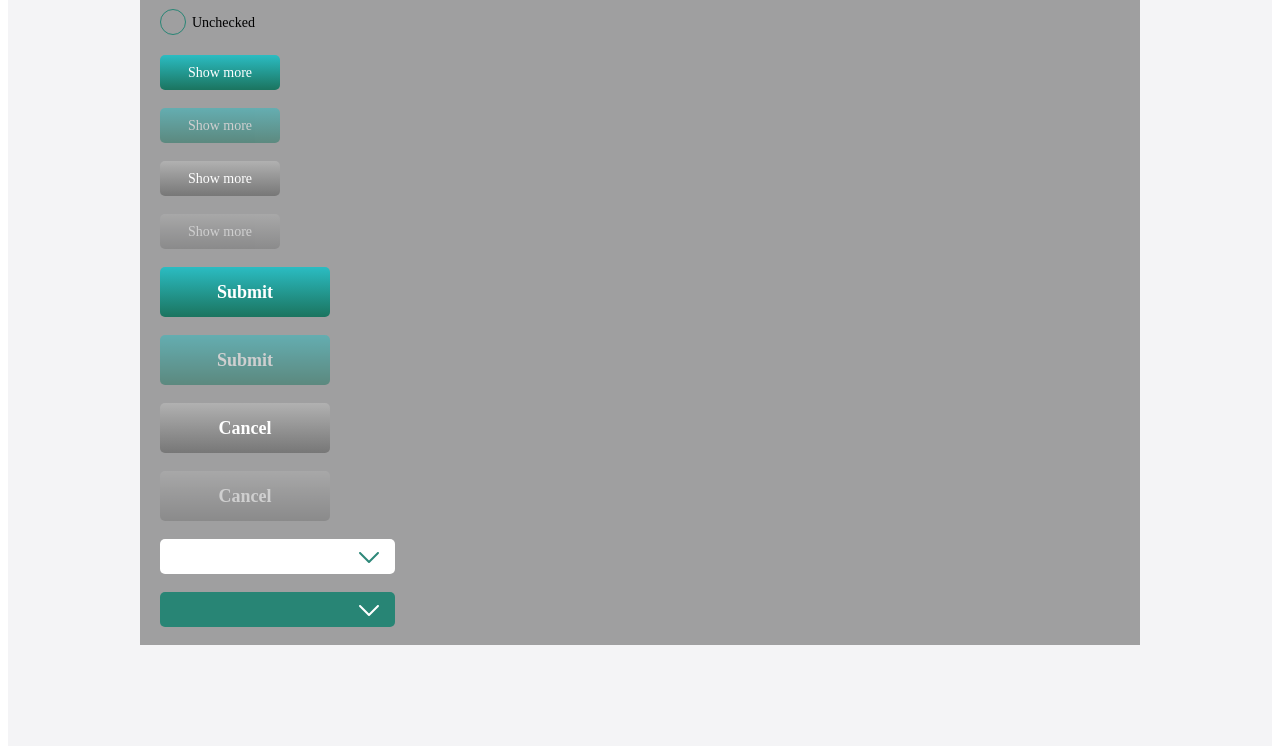
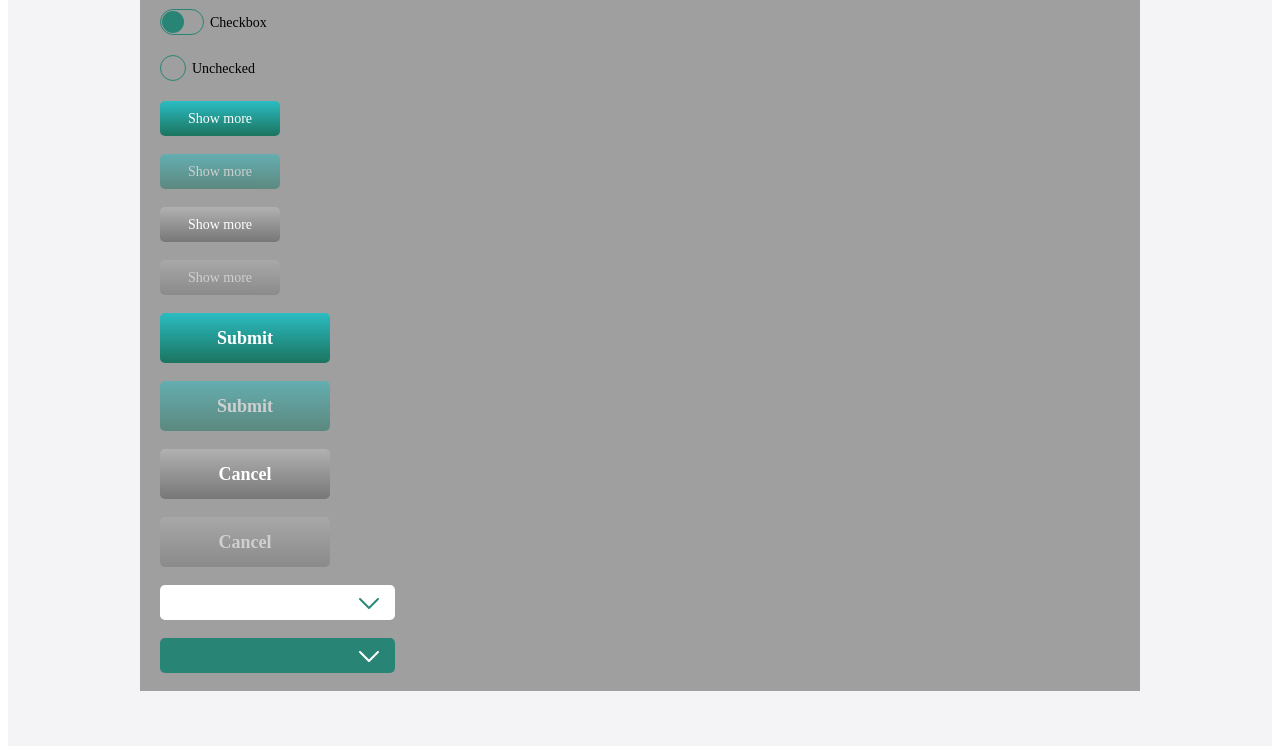
Before and after one commit to Malinin88/ReactLP, a plain HTML site: page index.html in a window 1280 px wide. Shown: the part 62-816 px from the top of the page. Drawn offline with Linux system fonts and the light colour scheme.

Commit message:
Add checkbox component.

```diff
--- /dev/null
+++ b/components/checkbox/checkbox.css
@@ -0,0 +1,57 @@
+input[type="checkbox"] {
+    display: none;
+}
+
+input[type="checkbox"] + label {
+    font-family: "PT Sans", serif;
+    font-size: 14px;
+    position: relative;
+    padding-left: 50px;
+    cursor: pointer;
+    line-height: 28px;
+    display: inline-block;
+}
+
+input[type="checkbox"]:checked + label {
+    color: #288575;
+}
+
+input[type="checkbox"] + label:before {
+    content: '';
+    position: absolute;
+    left: 0;
+    top: 0;
+    width: 42px;
+    height: 24px;
+    border: 1px solid #288575;
+    border-radius: 25px;
+}
+
+input[type="checkbox"]:not:checked + label:before {
+    background: transparent;
+}
+
+input[type="checkbox"]:checked + label:before {
+    background: #288575;
+}
+
+input[type="checkbox"] + label:after {
+    content: '';
+    width: 22px;
+    height: 22px;
+    position: absolute;
+    top: 2px;
+    border-radius: 100%;
+    -webkit-transition: all 0.2s ease;
+    transition: all 0.2s ease;
+}
+
+[type="checkbox"]:not(:checked) + label:after {
+    background-color: #288575;
+    left: 2px;
+}
+
+[type="checkbox"]:checked + label:after {
+    background-color: #fff;
+    left: 20px;
+}
--- a/index.html
+++ b/index.html
@@ -8,6 +8,7 @@
         <link rel="stylesheet" href="components/button/button.css"/>
         <link rel="stylesheet" href="components/select/select.css"/>
         <link rel="stylesheet" href="components/radioButton/radioButton.css"/>
+        <link rel="stylesheet" href="components/checkbox/checkbox.css"/>
     </head>
     <body>
         <div id="app">
@@ -20,6 +21,12 @@
             </div>
 
             <div class="content">
+                <br/>
+
+                <input type="checkbox" id="checkbox1"/>
+                <label for="checkbox1">Checkbox</label>
+
+                <br/>
                 <br/>
 
                 <input type="radio" id="radio1"/>
```
